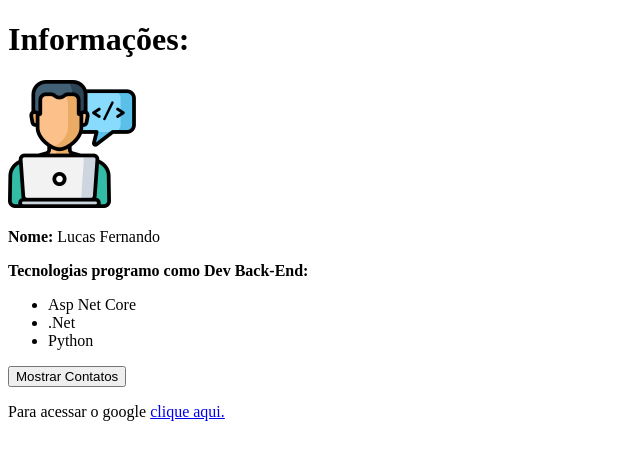
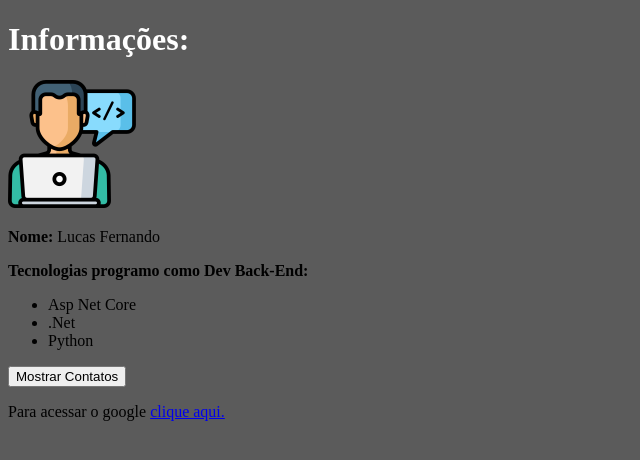
Before and after one commit to LukaasMachado143/FIRST_CONTACT_VUEJS, a Vue app in the folder Firt_Project_With_CLI_VueJS/: page / in a window 1280 px wide. Shown: the top 460 px of the page, without its empty margins (0-640 px from the left). Built offline with nearby package versions, Linux system fonts and the light colour scheme.

Commit message:
Studing Css Scoped and Global

```diff
--- a/Firt_Project_With_CLI_VueJS/src/App.vue
+++ b/Firt_Project_With_CLI_VueJS/src/App.vue
@@ -21,5 +21,7 @@
 </script>
 
 <style>
-
+  body{
+    background-color: rgb(91, 91, 91);
+  }
 </style>
--- a/Firt_Project_With_CLI_VueJS/src/components/Info.vue
+++ b/Firt_Project_With_CLI_VueJS/src/components/Info.vue
@@ -58,8 +58,8 @@
 
     }
 </script>
-<!-- <style>
-    body{
-        background: linear-gradient(#e66465, #9198e5);
+<style scoped>
+    h1{
+        color: white;
     }
-</style> -->
+</style>
```
